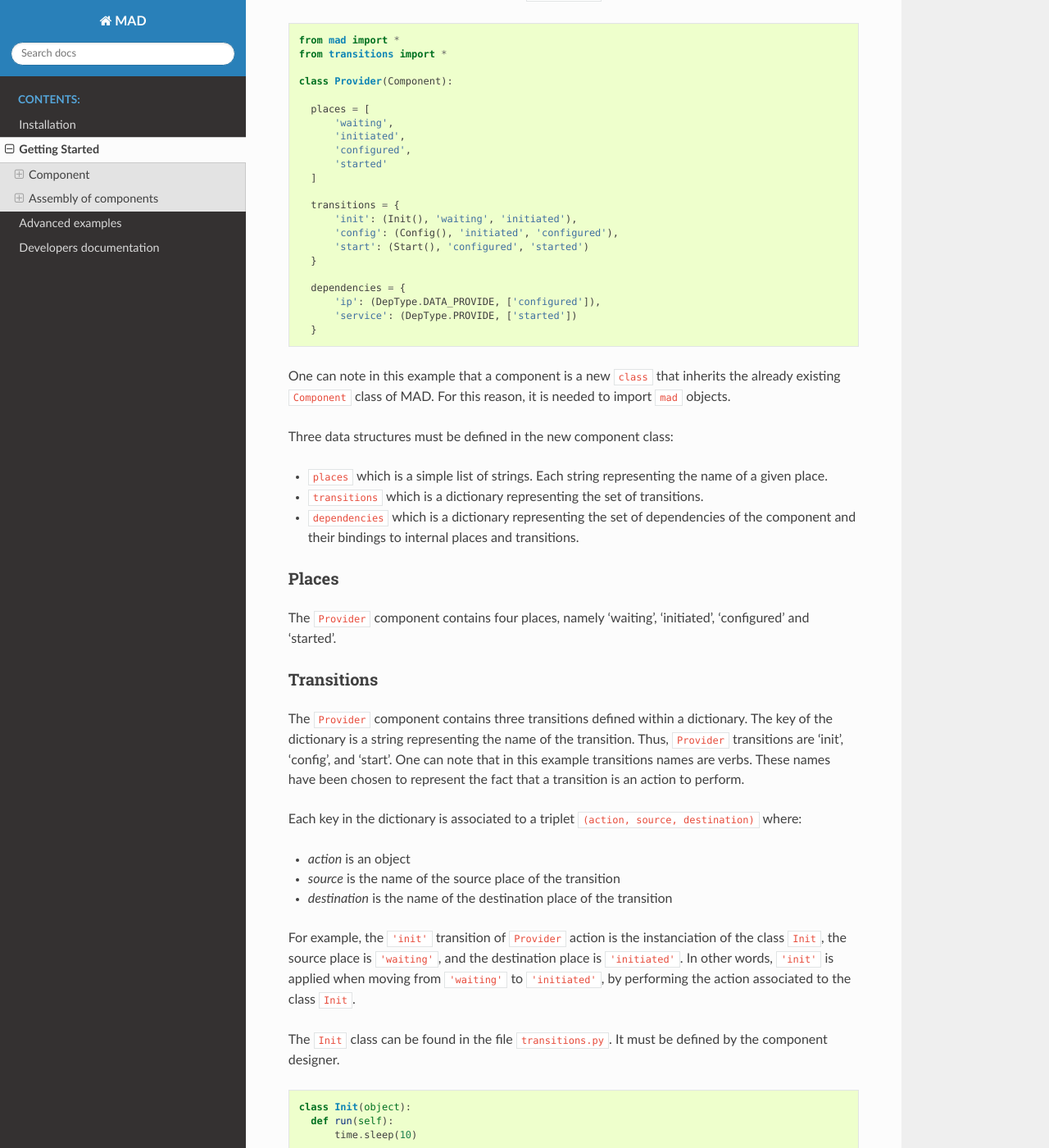
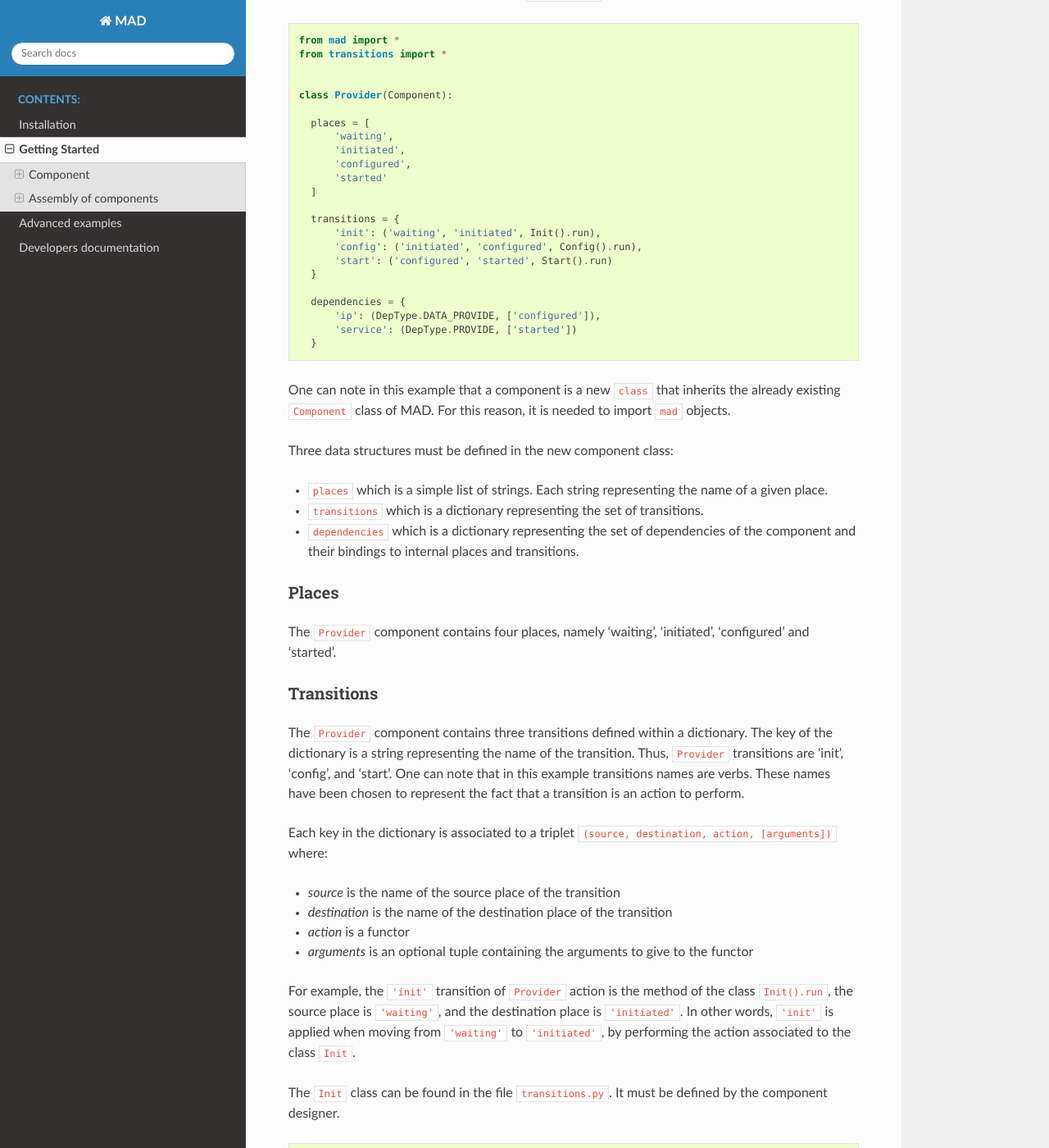
Before and after one commit to Concerto-D/concerto-decentralized, a Sphinx documentation site: the page built from docs/gettingstarted/index.rst, in a window 1280 px wide and 1400 px high, scrolled down 817 px. Shown: the whole window at 82% size. Built offline with Sphinx 7.4.7 and the Read the Docs theme 2.0.0, drawn with Linux system fonts in a browser that asks for light colours; some of the changed text lies outside the part shown.

Commit message:
fix documentation and comments

```diff
--- a/component.py
+++ b/component.py
@@ -112,7 +112,10 @@ class Component (object):
         already existing dictionary of transitions.
 
         :param name: the name of the transition to add
-        :param transition: the transition object created by the user
+        :param src: the name of the source place of the transition
+        :param dst: the name of the destination place of the transition
+        :param func: a functor created by the user
+        :param args: optional tuple of arguments to give to the functor
         """
         self.st_transitions[name] = Transition(name, src, dst, func, args,
                                               self.st_places)
--- a/docs/gettingstarted/index.rst
+++ b/docs/gettingstarted/index.rst
@@ -31,6 +31,7 @@ Lets focus on the component description ``provider.py``:
   from mad import *
   from transitions import *
 
+
   class Provider(Component):
 
     places = [
@@ -41,9 +42,9 @@ Lets focus on the component description ``provider.py``:
     ]
 
     transitions = {
-        'init': (Init(), 'waiting', 'initiated'),
-        'config': (Config(), 'initiated', 'configured'),
-        'start': (Start(), 'configured', 'started')
+        'init': ('waiting', 'initiated', Init().run),
+        'config': ('initiated', 'configured', Config().run),
+        'start': ('configured', 'started', Start().run)
     }
 
     dependencies = {
@@ -69,13 +70,14 @@ Transitions
 
 The ``Provider`` component contains three transitions defined within a dictionary. The key of the dictionary is a string representing the name of the transition. Thus, ``Provider`` transitions are 'init', 'config', and 'start'. One can note that in this example transitions names are verbs. These names have been chosen to represent the fact that a transition is an action to perform.
 
-Each key in the dictionary is associated to a triplet ``(action, source, destination)`` where:
+Each key in the dictionary is associated to a triplet ``(source, destination, action, [arguments])`` where:
 
-- *action* is an object
 - *source* is the name of the source place of the transition
 - *destination* is the name of the destination place of the transition
+- *action* is a functor
+- *arguments* is an optional tuple containing the arguments to give to the functor
 
-For example, the ``'init'`` transition of ``Provider`` action is the instanciation of the class ``Init``, the source place is ``'waiting'``, and the destination place is ``'initiated'``. In other words, ``'init'`` is applied when moving from ``'waiting'`` to ``'initiated'``, by performing the action associated to the class ``Init``.
+For example, the ``'init'`` transition of ``Provider`` action is the method of the class ``Init().run``, the source place is ``'waiting'``, and the destination place is ``'initiated'``. In other words, ``'init'`` is applied when moving from ``'waiting'`` to ``'initiated'``, by performing the action associated to the class ``Init``.
 
 The ``Init`` class can be found in the file ``transitions.py``. It must be defined by the component designer.
 
@@ -155,9 +157,9 @@ In the *user-provide* example another component is declared: ``user.py``.
     ]
 
     transitions = {
-        'init': (Init(), 'waiting', 'initiated'),
-        'config': (Config(), 'initiated', 'configured'),
-        'start': (Start(), 'configured', 'started')
+        'init': ('waiting', 'initiated', Init().run),
+        'config': ('initiated', 'configured', Config().run),
+        'start': ('configured', 'started', Start().run)
     }
 
     dependencies = {
```
